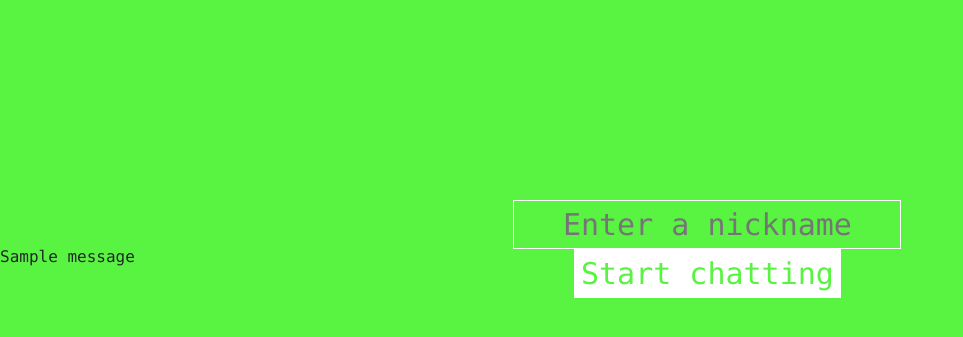
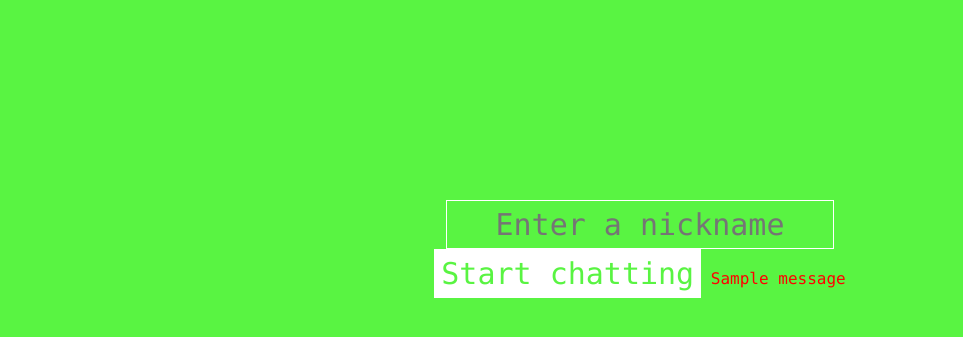
Before and after one commit to lscolombo/project2, a Flask app: page /enter in a window 1280 px wide. Shown: the part 143-480 px from the top of the page, without its empty margins (0-963 px from the left). Run offline with Flask 2, Linux system fonts and the light colour scheme; one stand-in notice (Sample message) is shown; some libraries are stand-ins or nearby versions.

Commit message:
Added styling for errors

```diff
--- a/static/style.css
+++ b/static/style.css
@@ -44,3 +44,8 @@ html, body {
     color: white;
     transition: 0.3s ease;
   }
+
+.error{
+    margin-top: 10px;
+    color: red;
+}
--- a/templates/enter.html
+++ b/templates/enter.html
@@ -5,13 +5,7 @@
 
 
 {% block heading %}
-{% with errors = get_flashed_messages() %}
-{% if errors %}
-    {% for error in errors %}
-        {{ error }}
-    {% endfor %}
-{% endif %}
-{% endwith %}
+
 {% endblock %}
 
 
@@ -20,6 +14,13 @@
     <form action="{{ url_for('enter') }}" method="POST">
         <input type="text" class='nickname' name="nickname" placeholder="Enter a nickname">
         <button>Start chatting</button>
+        {% with errors = get_flashed_messages() %}
+{% if errors %}
+    {% for error in errors %}
+       <span class='error'>{{ error }}</span>
+    {% endfor %}
+{% endif %}
+{% endwith %}
     </form>
   </div>
 {% endblock %}
```
